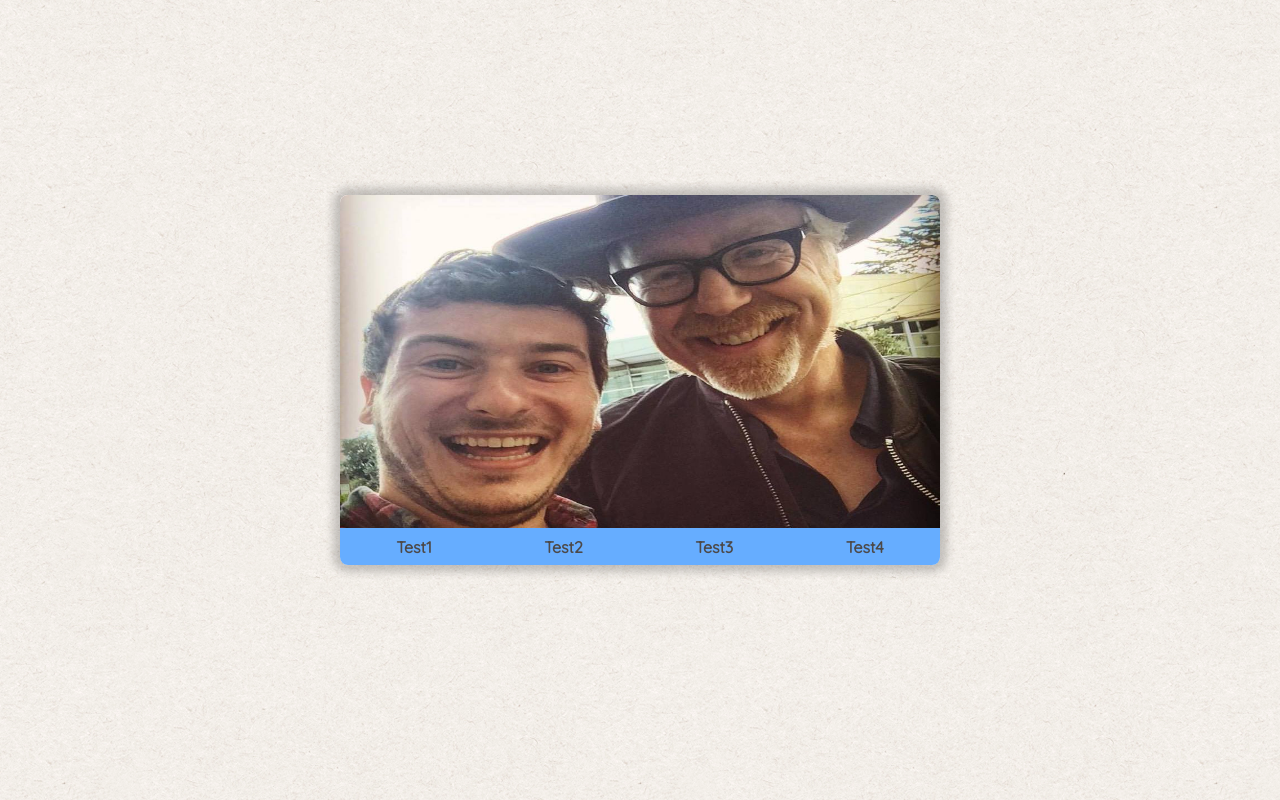
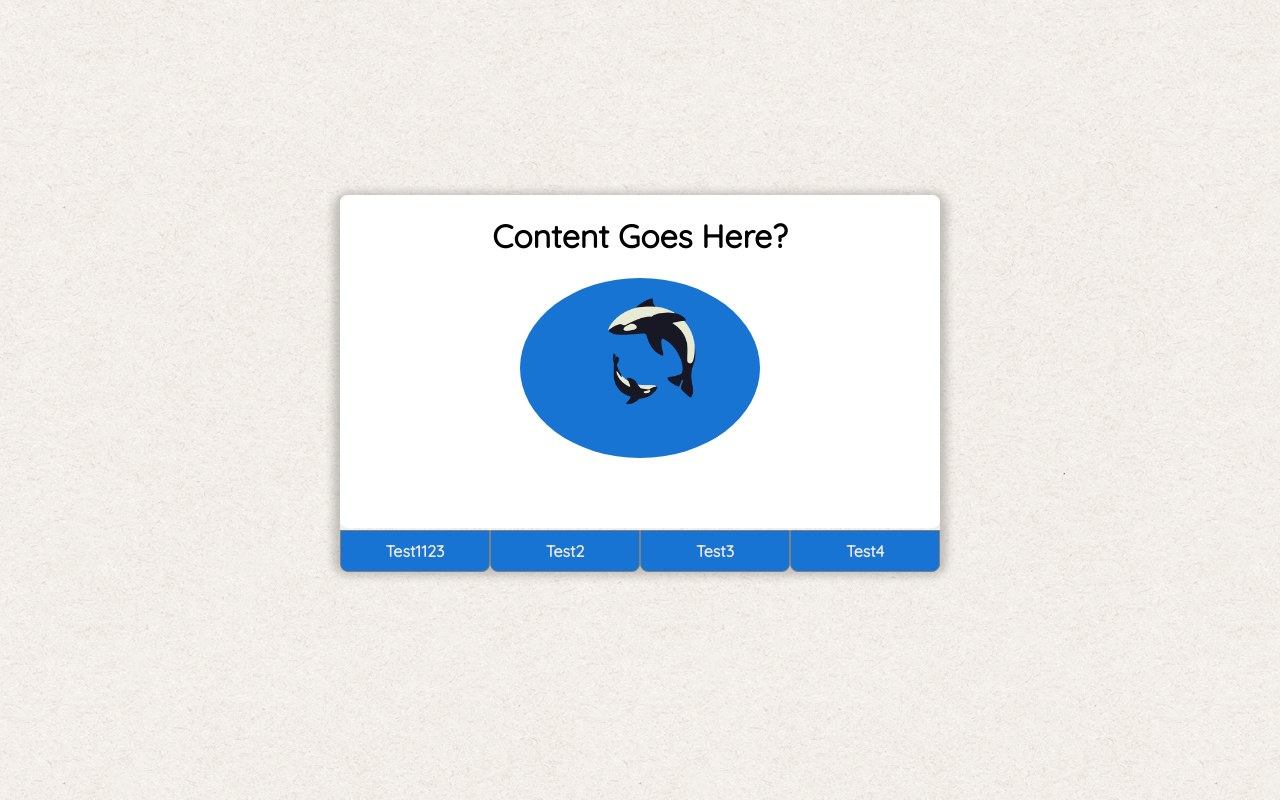
Before and after one commit to blambillotte/my-website, a plain HTML site: page Pages/index.html in a window 1280 px wide. Drawn offline with Linux system fonts and the light colour scheme.

Commit message:
Adding missing HMTL and CSS

```diff
--- a/CSS/main.css
+++ b/CSS/main.css
@@ -26,7 +26,7 @@ li a {
 a {
 	display: block;
 	text-decoration: none;
-	color: #4c4949;
+	color: #eee8e4;
 	font-weight: 900;
 }
 
@@ -41,7 +41,7 @@ a {
 
 	border-radius: 8px;
 	align-content: center;
-	box-shadow: 0 0 9px 7px rgba(0, 0, 0, 0.2);
+	box-shadow: 0 4px 9px 7px rgba(0, 0, 0, 0.2);
 
 	flex-direction: column;
 	display: flex;
@@ -58,7 +58,6 @@ a {
 }
 
 .Nav {
-	background-color: #66ADFF;
 
 	order: 2;
 	width: 100%;
@@ -67,12 +66,12 @@ a {
 	align-items: center;
 	height: 10%;
 	border-radius: 0 0 8px 8px;
-
+	margin-bottom: -8px;
 
 
 }
 
-.NavSelect {
+.Nav #NavSelect {
 	display: block;
 	justify-content: space-around;
 	flex-grow: 1;
@@ -81,12 +80,15 @@ a {
 	vertical-align: middle;
 	line-height: 40px;
 	height: 40px;
+	background-color: #1874d2;
+	border: solid grey .5px;
 }
 
-	.NavSelect:hover {
-		background-color: orange;
+	.Nav #NavSelect:hover {
+		background-color: #085EB8;
+		opacity: .9
+	}
 
-	}
 .NavSpace {
 	display: block;
 
@@ -95,5 +97,11 @@ a {
 img {
 	width: 100%;
 	max-height: 100%;
-	border-radius: 8px 8px 0 0;
+	border-radius: 50% 50% 50% 50%;
 }
+
+#whale {
+	width: 40%;
+	margin: auto;
+	display: block;
+}
--- a/Pages/index.html
+++ b/Pages/index.html
@@ -11,20 +11,22 @@
 
 <body>
 
-
 	<div class="Window">
 
 		<div class="Content">
-			<img src="../Assets/Ben%20Picture.jpg" alt="Picture with Adam Savage">
-		</div>
+<!-- 			<img src="../Assets/Ben%20Picture.jpg" alt="Picture with Adam Savage"> -->
+				<h1><center>Content Goes Here?</center></h1>
+ 				<img id="whale" src="../Assets/Whale%20Gif.gif">
+ 		</div>
 
  		<!-- List of links -->
 		<div class="Nav">
 
-			<div class="NavSelect"> <a href="X">Test1</a></div>
-			<div class="NavSelect"> <a href="X">Test2</a></div>
-			<div class="NavSelect"> <a href="X">Test3</a></div>
-			<div class="NavSelect"> <a href="X">Test4</a></div>
+			<div class="Nav" ID="NavSelect"> <a href="X">Test1123</a></div>
+			<div class="Nav" ID="NavSelect"> <a href="X">Test2</a></div>
+			<div class="Nav" ID="NavSelect"> <a href="X">Test3</a></div>
+			<div class="Nav" ID="NavSelect"> <a href="X">Test4</a></div>
+
 
 		</div>
 
```
